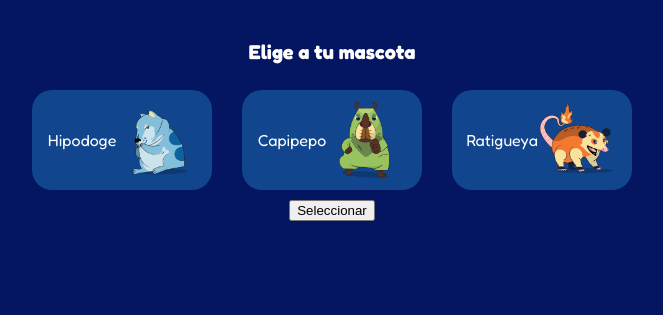
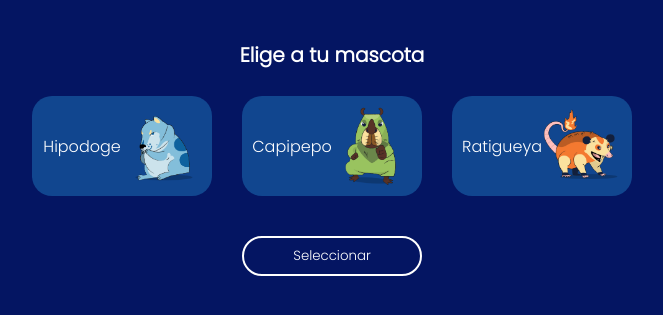
Before and after one commit to marcojw2699/PlatziCursoProgramacionBasica, a plain HTML site: page mokepon.html in a window 1280 px wide. Shown: the part 77-392 px from the top of the page, without its empty margins (308-971 px from the left). Drawn offline with Linux system fonts and the light colour scheme.

Commit message:
editamos los estilos del botón de selección de mascota incluyendo una nueva fuente

```diff
--- a/styles.css
+++ b/styles.css
@@ -1,7 +1,7 @@
-@import url('https://fonts.googleapis.com/css2?family=Fredoka:wght@300..700&display=swap');
+@import url('https://fonts.googleapis.com/css2?family=Fredoka:wght@300..700&family=Poppins:wght@300&display=swap');
 
 body{
-    font-family: "Fredoka", sans-serif;
+    font-family: "Poppins", sans-serif;
     background-color: #041562;
 }
 
@@ -15,6 +15,7 @@ body{
 .titulo {
     color: white;
     font-size: 32px;
+    font-family: "Fredoka", sans-serif;
 }
 
 .subtitulo{
@@ -48,3 +49,14 @@ body{
 input{
     display: none;
 }
+
+#boton-mascota{
+    width: 180px;
+    height: 40px;
+    border-radius: 20px;
+    background: transparent;
+    border: 2px solid white;
+    color: white;
+    font-family: "Poppins", sans-serif;
+    margin-top: 30px;
+}
```
